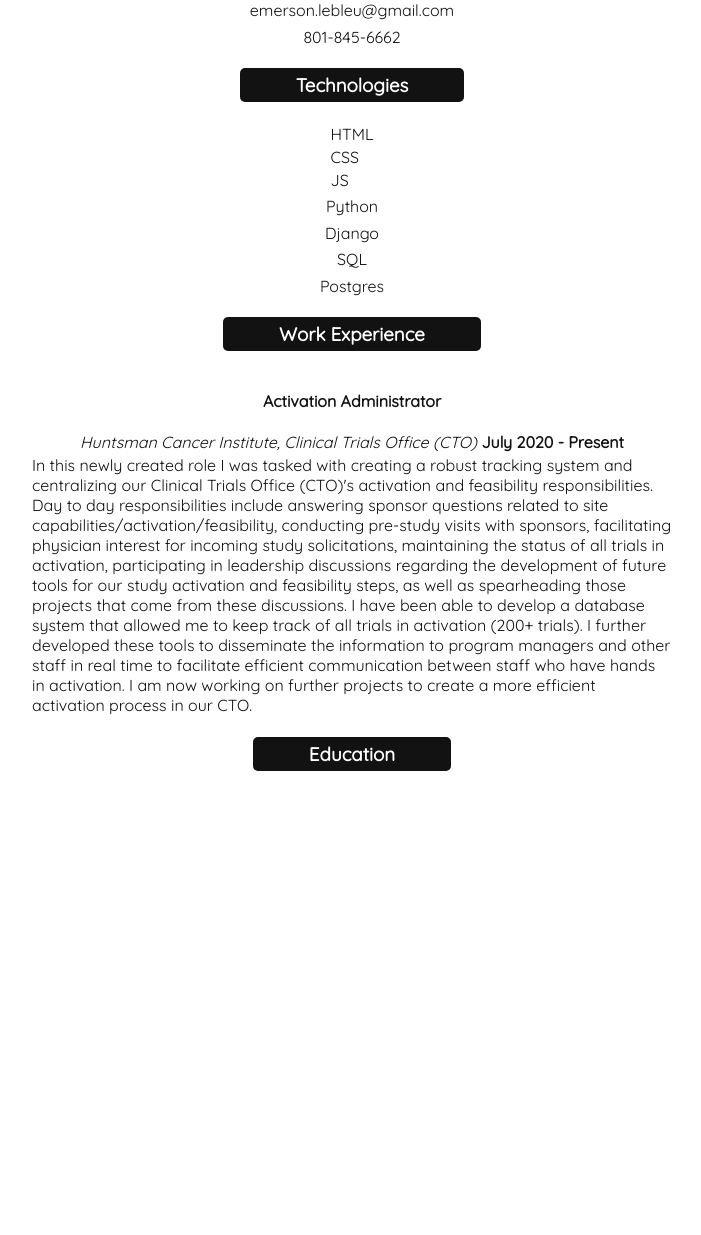
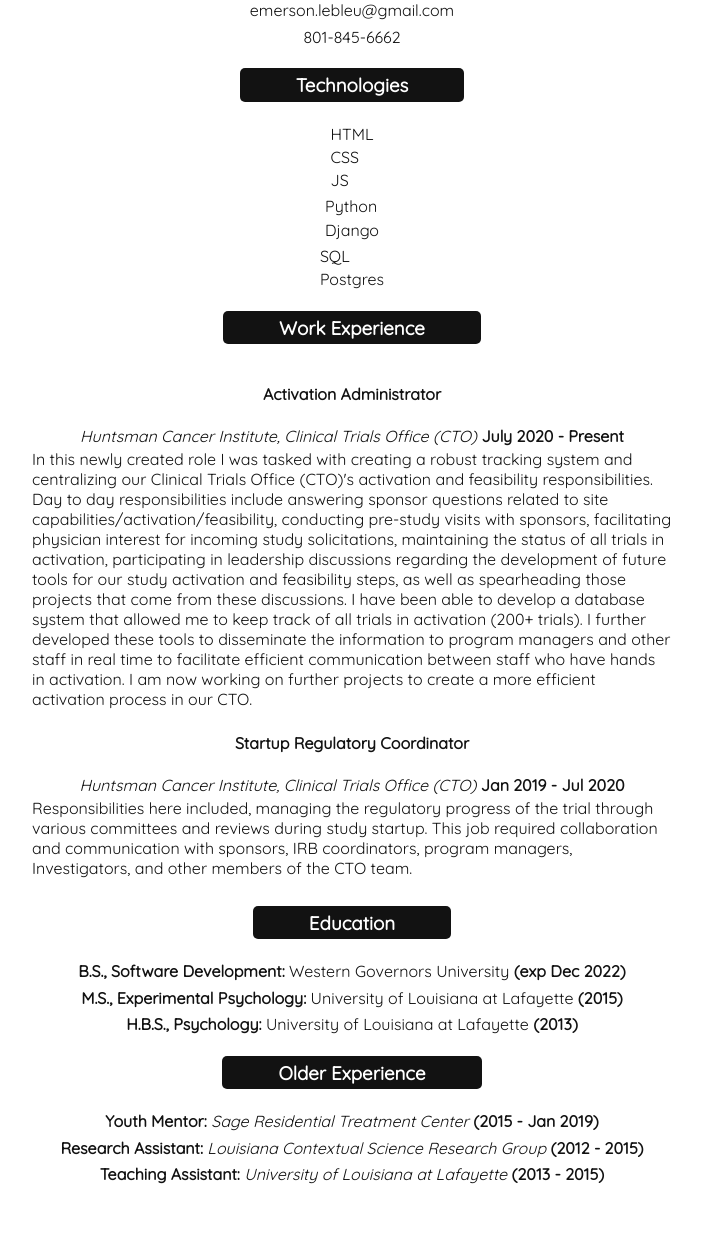
Before and after one commit to emersonlebleu/Resume_Website, a Django app: page /resume/ in a window 1280 px wide. Shown: the part 268-1503 px from the top of the page, without its empty margins (288-989 px from the left). Before the commit the page ends 1039 px from the top, so only its background shows below. Run offline with Django 4.2, Linux system fonts and the light colour scheme.

Commit message:
Complete resume page content.

```diff
--- a/src/Resume_Website/static/styles/base_nav.css
+++ b/src/Resume_Website/static/styles/base_nav.css
@@ -9,6 +9,7 @@ body{
     display: flex;
     flex-direction: column;
     margin-top: 5px;
+    margin-bottom: 3rem;
 }
 
 #main-nav{
--- a/src/Resume_Website/templates/resume.html
+++ b/src/Resume_Website/templates/resume.html
@@ -18,7 +18,7 @@
         </a>
     </div>
 </div>
-<!-- Content Section -->
+<!-- CONTACT -->
 <section class="resume-section">
     <h3>Personal Details</h3>
     <p>Emerson Lebleu</p>
@@ -27,24 +27,30 @@
     <p>801-845-6662</p>
 </section>
 
-<section class="resume-section">
+<!-- Technologies -->
+<section id="tech-section" class="resume-section">
     <h3>Technologies</h3>
-    <div>
+    <div id="web-tripple">
         <p>HTML</p>
         <p>CSS</p>
         <p>JS</p>
     </div>
-    <p>Python</p>
-    <p>Django</p>
-    <p>SQL</p>
-    <p>Postgres</p>
 
+    <div>
+        <p>Python</p>
+        <p>Django</p>
+    </div>
+
+    <div>
+        <p>SQL</p>
+        <p>Postgres</p>
+    </div>
 </section>
 
+<!-- Work Experience -->
 <section class="resume-section">
     <h3>Work Experience</h3>
     <h4>Activation Administrator</h4>
-
     <div>
         <i>Huntsman Cancer Institute, Clinical Trials Office (CTO)</i>
         <b><div class="work-ex-date">July 2020 - Present</div></b>
@@ -61,10 +67,36 @@
         communication between staff who have hands in activation. I am now working on further projects to create a more efficient activation
         process in our CTO.
     </p>
+
+    <h4>Startup Regulatory Coordinator</h4>
+    <div>
+        <i>Huntsman Cancer Institute, Clinical Trials Office (CTO)</i>
+        <b><div class="work-ex-date">Jan 2019 - Jul 2020</div></b>
+    </div>
+
+        <p class="work-ex-description">
+            Responsibilities here included, managing the regulatory progress of the trial through various committees and reviews during study startup.
+            This job required collaboration and communication with sponsors, IRB coordinators, program managers, Investigators, and other members of the
+            CTO team.
+        </p>
+    </p>
+
 </section>
 
+<!-- Education -->
 <section class="resume-section">
     <h3>Education</h3>
+    <p><b>B.S., Software Development:</b> Western Governors University <b>(exp Dec 2022)</b></p>
+    <p><b>M.S., Experimental Psychology:</b> University of Louisiana at Lafayette <b>(2015)</b></p>
+    <p><b>H.B.S., Psychology:</b> University of Louisiana at Lafayette <b>(2013)</b></p>
+</section>
+
+<!-- Older work experience -->
+<section class="resume-section">
+<h3>Older Experience</h3>
+<p><b>Youth Mentor:</b><i> Sage Residential Treatment Center </i><b>(2015 - Jan 2019)</b></p>
+<p><b>Research Assistant:</b><i> Louisiana Contextual Science Research Group </i><b>(2012 - 2015)</b></p>
+<p><b>Teaching Assistant:</b><i> University of Louisiana at Lafayette </i><b>(2013 - 2015)</b></p>
 </section>
 
 {% endblock %}
```
